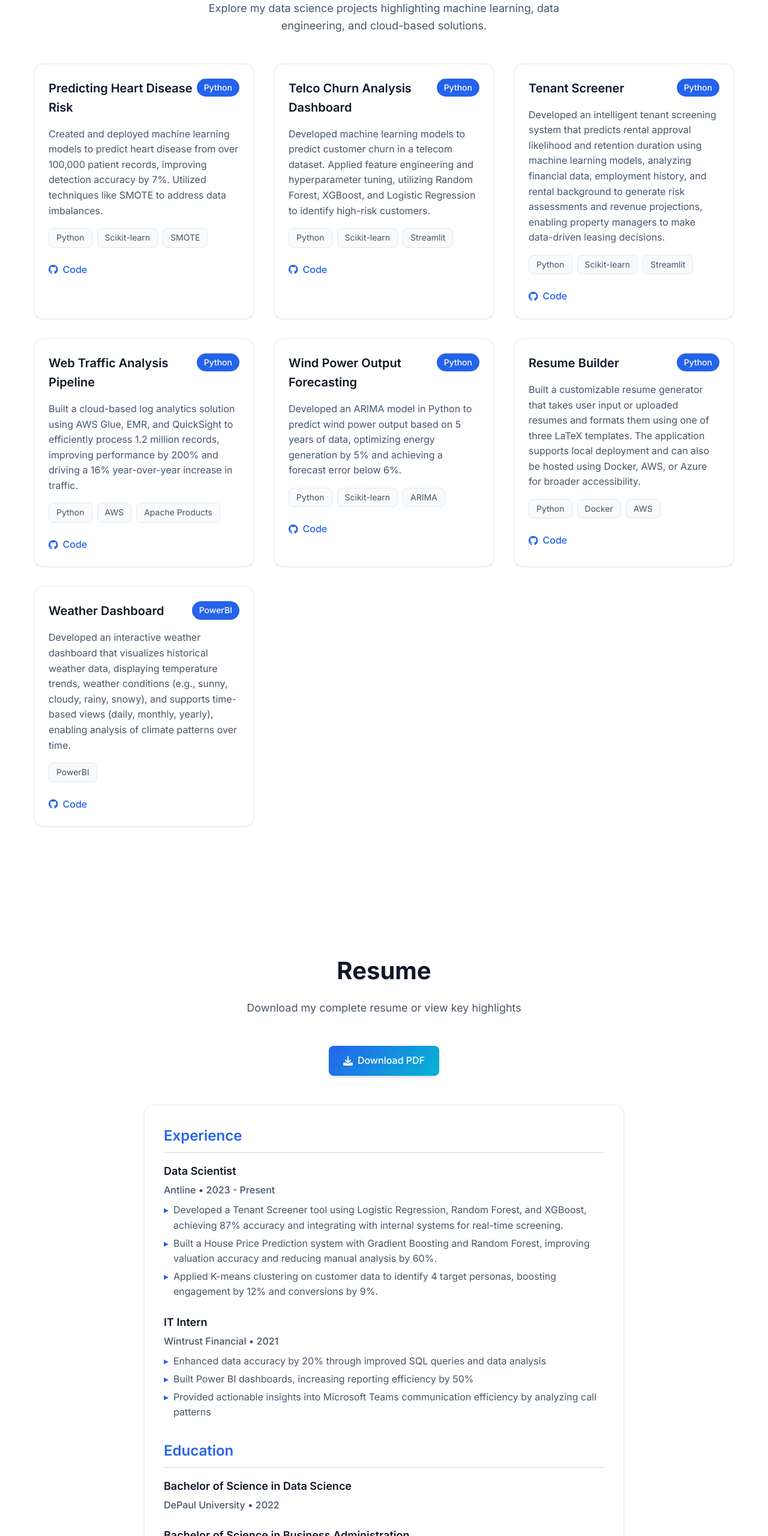
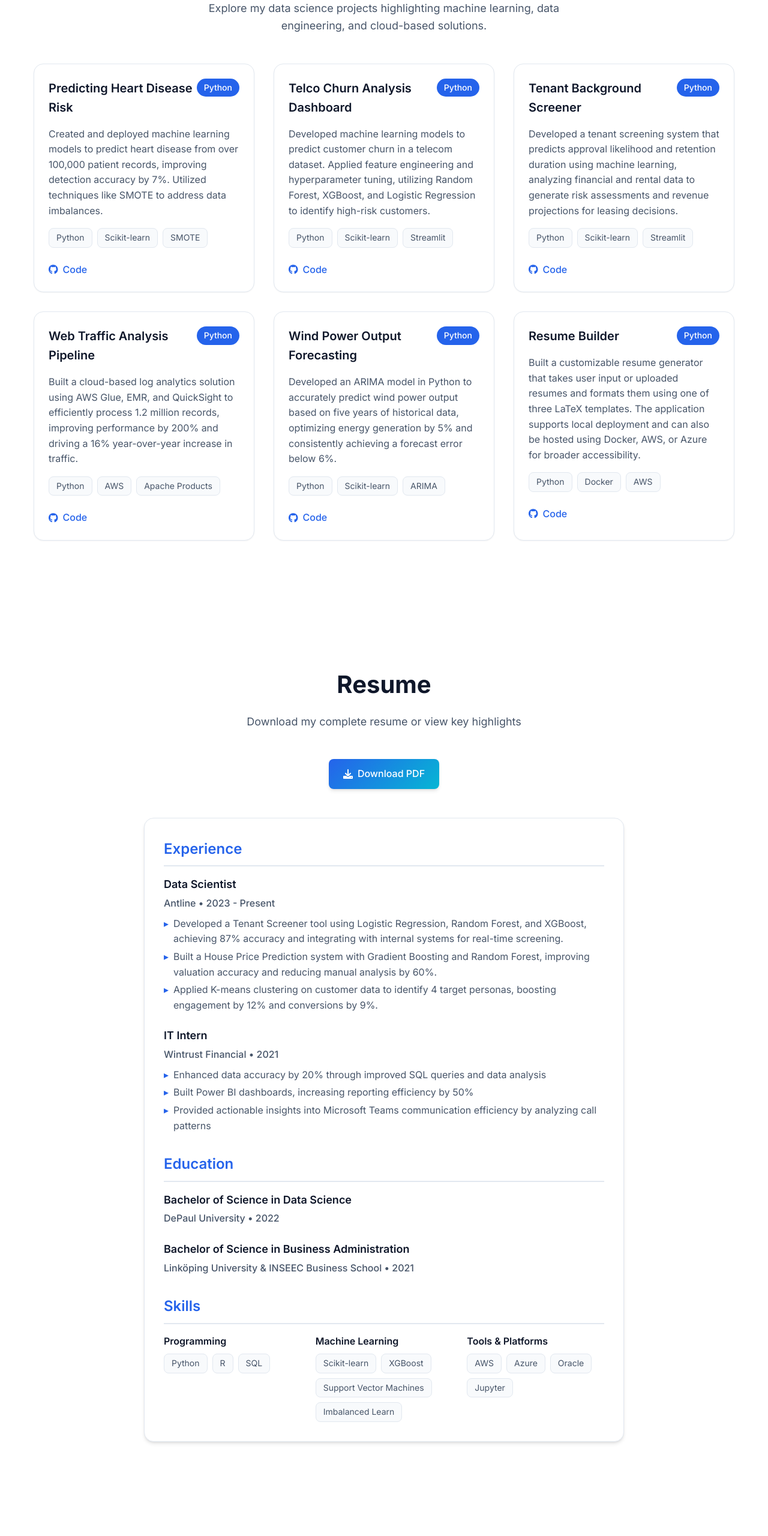
Before and after one commit to vkalister7/vkalister7.github.io, a plain HTML site: page index.html in a window 1280 px wide. Shown: the part 960-3520 px from the top of the page at 60% size. Drawn offline with nearby package versions, Linux system fonts and the light colour scheme.

Commit message:
Update index.html

```diff
--- a/index.html
+++ b/index.html
@@ -125,11 +125,11 @@
 
                 <div class="project-card">
                     <div class="project-header">
-                        <h3 class="project-title">Tenant Screener</h3>
+                        <h3 class="project-title">Tenant Background Screener</h3>
                         <div class="project-language">Python</div>
                     </div>
                     <p class="project-description">
-                        Developed an intelligent tenant screening system that predicts rental approval likelihood and retention duration using machine learning models, analyzing financial data, employment history, and rental background to generate risk assessments and revenue projections, enabling property managers to make data-driven leasing decisions.
+                        Developed a tenant screening system that predicts approval likelihood and retention duration using machine learning, analyzing financial and rental data to generate risk assessments and revenue projections for leasing decisions.
                     </p>
                     <div class="project-tech">
                         <span class="tech-tag">Python</span>
@@ -170,7 +170,7 @@
                         <div class="project-language">Python</div>
                     </div>
                     <p class="project-description">
-                        Developed an ARIMA model in Python to predict wind power output based on 5 years of data, optimizing energy generation by 5% and achieving a forecast error below 6%.
+                        Developed an ARIMA model in Python to accurately predict wind power output based on five years of historical data, optimizing energy generation by 5% and consistently achieving a forecast error below 6%.
                     </p>
                     <div class="project-tech">
                         <span class="tech-tag">Python</span>
@@ -206,7 +206,7 @@
                     </div>
                 </div>
 
-                <div class="project-card">
+                <!-- <div class="project-card">
                     <div class="project-header">
                         <h3 class="project-title">Weather Dashboard</h3>
                         <div class="project-language">PowerBI</div>
@@ -223,7 +223,7 @@
                         </a>
                         </a>
                     </div>
-                </div>
+                </div> -->
             </div>
         </div>
     </section>
@@ -294,6 +294,7 @@
                                 <div class="skill-tags">
                                     <span class="skill-tag">Scikit-learn</span>
                                     <span class="skill-tag">XGBoost</span>
+                                    <span class="skill-tag">Support Vector Machines</span>
                                     <span class="skill-tag">Imbalanced Learn</span>
                                 </div>
                             </div>
@@ -301,6 +302,7 @@
                                 <h4>Tools & Platforms</h4>
                                 <div class="skill-tags">
                                     <span class="skill-tag">AWS</span>
+                                    <span class="skill-tag">Azure</span>
                                     <span class="skill-tag">Oracle</span>
                                     <span class="skill-tag">Jupyter</span>
                                 </div>
@@ -359,8 +361,9 @@
                         <div class="interest-tags">
                             <span class="interest-tag">Data Science</span>
                             <span class="interest-tag">Machine Learning</span>
+                            <span class="interest-tag">Data Visualization</span>
                             <span class="interest-tag">Time Series Analysis</span>
-                            <span class="interest-tag">Data Visualization</span>
+                            <span class="interest-tag">Data Analysis</span>
                         </div>
                     </div>
                 </div>
```
